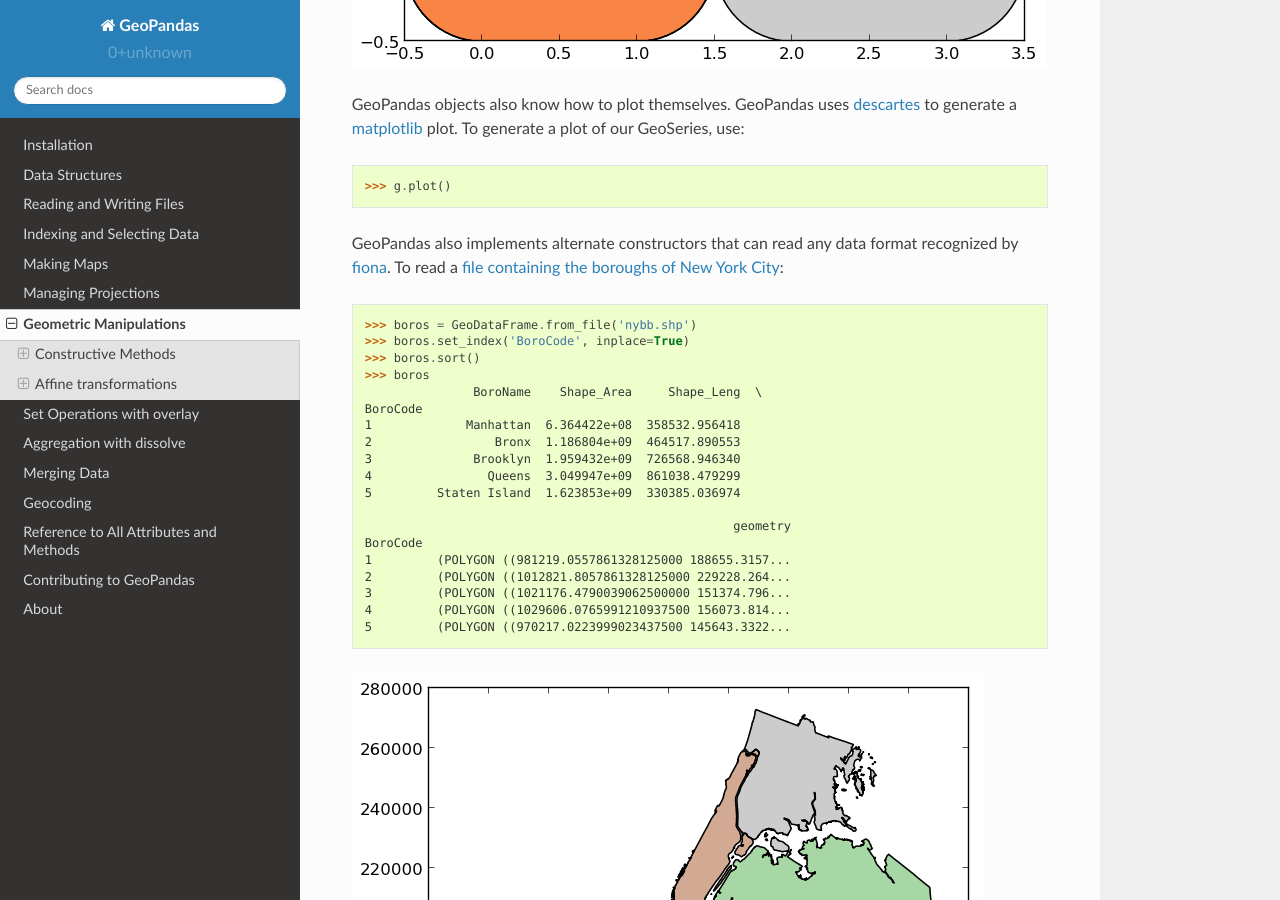
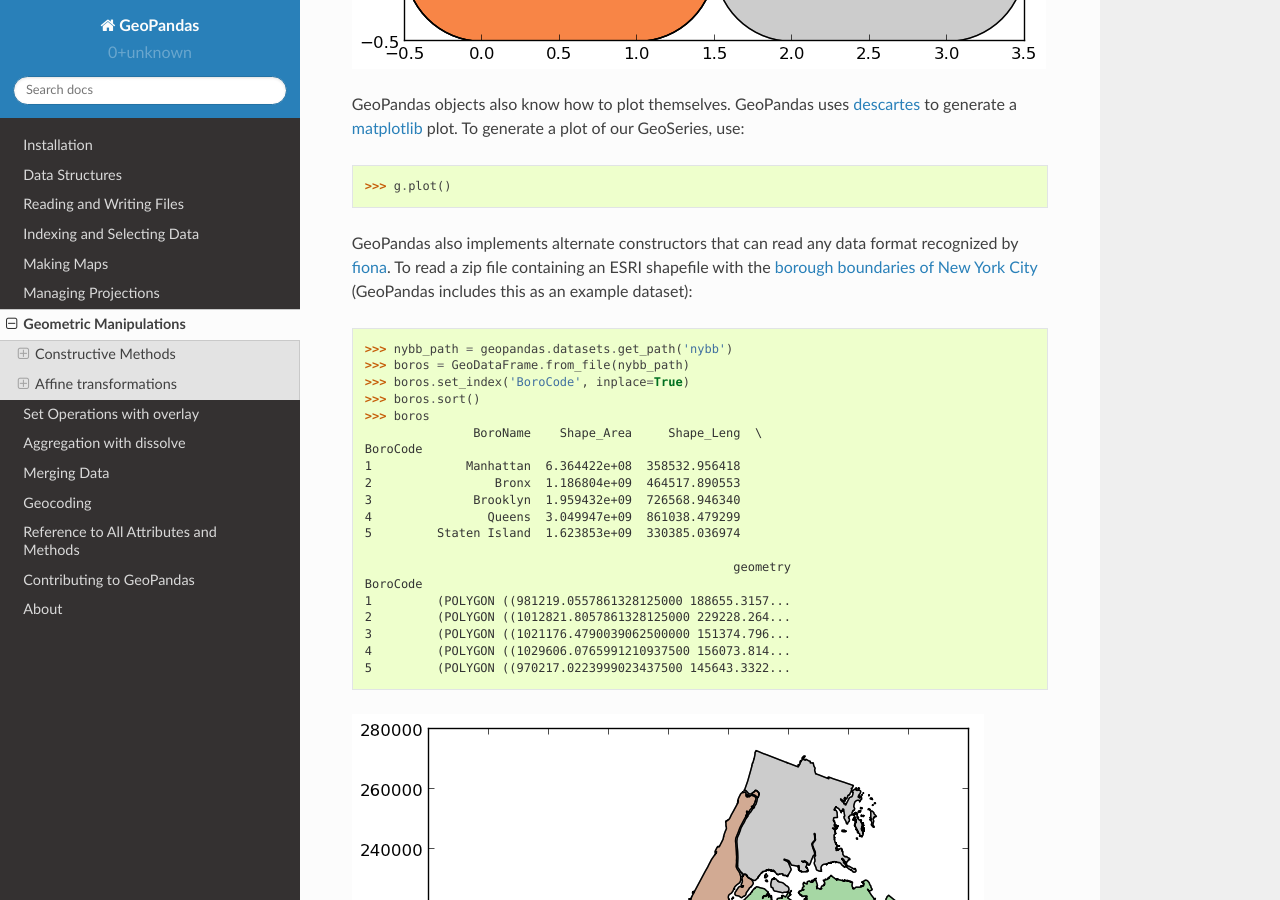
Before and after one commit to geopandas/geopandas, a Sphinx documentation site: the page built from doc/source/geometric_manipulations.rst, in a window 1280 px wide and 900 px high, scrolled down 2819 px. Built offline with Sphinx 7.4.7 and the Read the Docs theme 2.0.0, drawn with Linux system fonts in a browser that asks for light colours.

Commit message:
DOC/TST: use datasets.get_path('nybb') in docs and tests (#480)
(cherry picked from commit e2722f36a5aa90706ebf053c7d733850bbeb150b)

```diff
--- a/doc/source/geometric_manipulations.rst
+++ b/doc/source/geometric_manipulations.rst
@@ -112,11 +112,12 @@ GeoPandas objects also know how to plot themselves.  GeoPandas uses `descartes`_
 
     >>> g.plot()
 
-GeoPandas also implements alternate constructors that can read any data format recognized by `fiona`_.  To read a `file containing the boroughs of New York City`_:
+GeoPandas also implements alternate constructors that can read any data format recognized by `fiona`_.  To read a zip file containing an ESRI shapefile with the `borough boundaries of New York City`_ (GeoPandas includes this as an example dataset):
 
 .. sourcecode:: python
 
-    >>> boros = GeoDataFrame.from_file('nybb.shp')
+    >>> nybb_path = geopandas.datasets.get_path('nybb')
+    >>> boros = GeoDataFrame.from_file(nybb_path)
     >>> boros.set_index('BoroCode', inplace=True)
     >>> boros.sort()
     >>> boros
@@ -216,7 +217,7 @@ borough that are in the holes:
 .. _fiona: http://toblerity.github.io/fiona
 .. _geopy: https://github.com/geopy/geopy
 .. _geo_interface: https://gist.github.com/sgillies/2217756
-.. _file containing the boroughs of New York City: http://www.nyc.gov/html/dcp/download/bytes/nybb_14aav.zip
+.. _borough boundaries of New York City: https://data.cityofnewyork.us/City-Government/Borough-Boundaries/tqmj-j8zm
 
 .. toctree::
    :maxdepth: 2
```
Also changed, not shown: README.md (+3 -2 lines), 8 other files.
